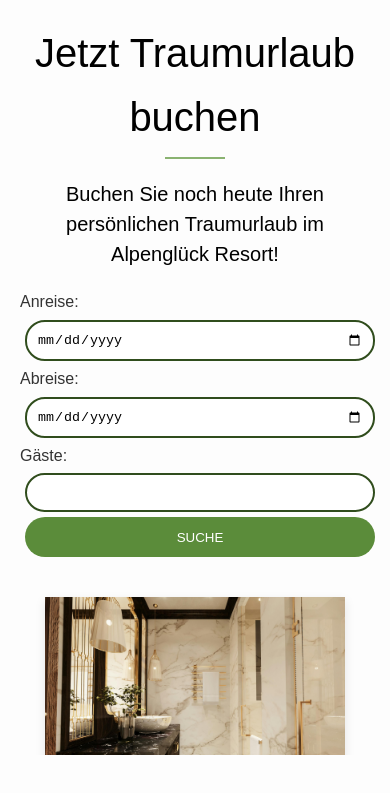
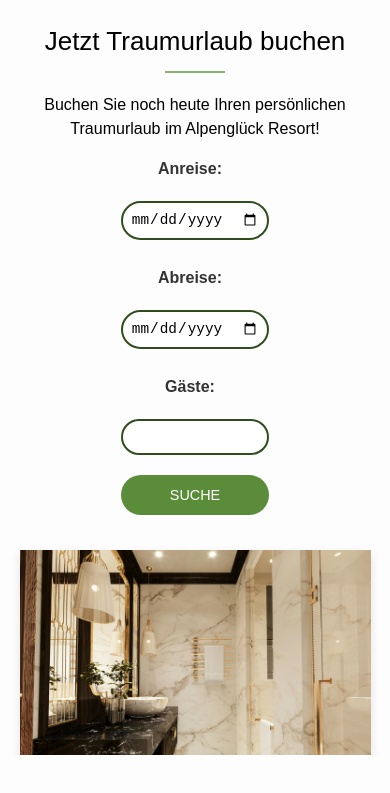
Before and after one commit to IU-Webprogrammierung/web-programmierung-selinaageier, a plain HTML site: page buchung.html in a window 390 px wide. Shown: the part 89-882 px from the top of the page. Drawn offline with Linux system fonts and the light colour scheme.

Commit message:
Verbesserung CSS der Buchung-Seite, u.a. Responsivität,  Media Queries etc.)

```diff
--- a/buchung.html
+++ b/buchung.html
@@ -19,9 +19,9 @@
         .catch(error => console.error('Fehler beim Laden des Footers:', error));
     </script>
 
-    <h1>Jetzt Traumurlaub buchen</h1>
+    <h1 class="buchung-title">Jetzt Traumurlaub buchen</h1>
 
-    <p>Buchen Sie noch heute Ihren persönlichen Traumurlaub im Alpenglück Resort!</p>
+    <p class="buchung-text">Buchen Sie noch heute Ihren persönlichen Traumurlaub im Alpenglück Resort!</p>
 
     <div class="form-container">
         <form>
@@ -58,7 +58,7 @@
         </div>
     </div>
 
-    <h1>Unser Resort</h1>
+    <h1 class="buchung-title">Unser Resort</h1>
     <img src="Bilder/bildresort.jpg" alt="Auf altmodisch angefertigte Zeichnung des Resorts" class="resort-image">
 
     <!-- Cursor -->
--- a/styles.css
+++ b/styles.css
@@ -395,6 +395,7 @@ h2 {
 
 p {
     padding: 0 20px;
+    line-height: 1.5;
 }
 
 .form-container {
@@ -407,9 +408,11 @@ p {
 }
 
 form {
-    display: inline;
+    display: flex;
     align-items: center;
     flex-wrap: wrap;
+    justify-content: center;
+    gap: 10px;
 }
 
 label {
@@ -423,6 +426,7 @@ input[type="number"] {
     margin: 5px;
     border: 2px solid #304d1d;
     border-radius: 20px;
+
 }
 
 button {
@@ -485,6 +489,33 @@ img {
 }
 
 @media (max-width: 768px) {
+    form {
+        flex-wrap: wrap;
+        justify-content: center;
+        display: flex;
+        flex-direction: column;
+        align-items: center;
+    }
+
+    label {
+        text-align: center;
+        margin-top: 10px;
+        margin-bottom: 5px;
+        font-weight: bold;
+    }
+
+    .form-container {
+        flex-direction: column;
+        margin: 10px;
+    }
+
+    input[type="date"],
+    input[type="number"],
+    button {
+        width: 100%;
+        margin: 5px 0;
+    }
+
     .image-container {
         flex-direction: column;
         align-items: center;
@@ -498,9 +529,69 @@ img {
         width: 100%;
     }
 
+    .resort-image {
+        width: 90%;
+        height: auto;
+    }
+}
+
+@media (max-width: 402px) {
+    form {
+        display: flex;
+        flex-direction: column;
+        align-items: center;
+    }
+
+    label {
+        text-align: center;
+        margin-top: 10px;
+        margin-bottom: 5px;
+        font-weight: bold;
+    }
+
+    .buchung-title {
+        font-size: 26px;
+    }
+
+    h2 {
+        font-size: 1.2rem;
+    }
+
+    p {
+        padding: 0 15px;
+    }
+
+    .buchung-text {
+        font-size: 16px;
+    }
+
+    .form-container {
+        margin: 5px 0;
+    }
+
     input[type="date"],
-    input[type="number"] {
-        width: 100%;
+    input[type="number"],
+    button {
+        font-size: 0.9rem;
+        padding: 8px;
+        border-radius: 20px;
+    }
+
+    .image-box img {
+        width: 90%;
+        height: auto;
+    }
+
+    .image-box button {
+        padding: 10px;
+        font-size: 0.9rem;
+        width: auto;
+        min-width: 120px;
+    }
+
+    .resort-image {
+        width: 90%;
+        height: auto;
     }
 }
 
```
